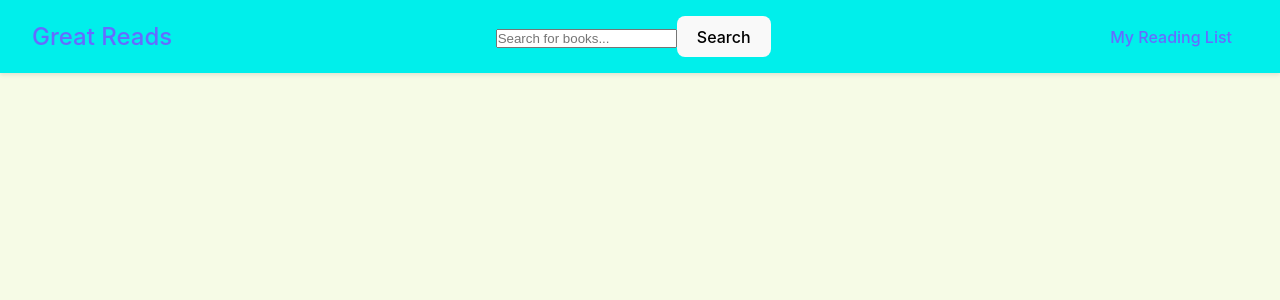
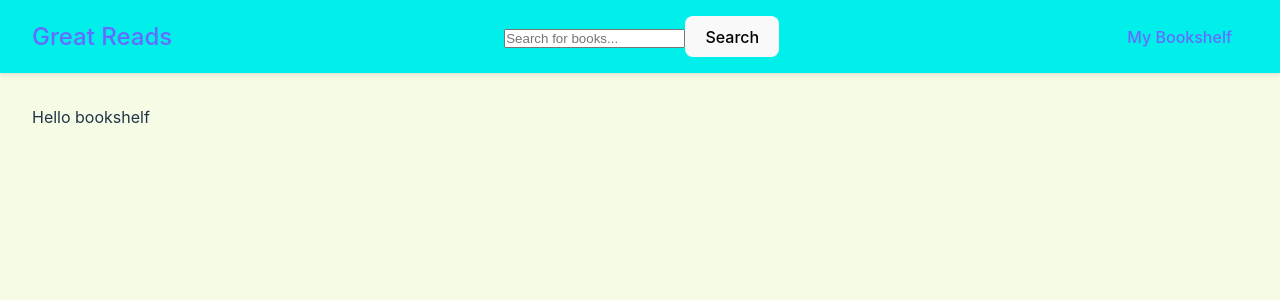
Before and after one commit to CamdenKitowski/great_reads, a React (Vite) app in the folder frontend/: page /bookshelf in a window 1280 px wide. Shown: the top 300 px of the page. Built offline with nearby package versions, Linux system fonts and the light colour scheme.

Commit message:
make bookshelf

```diff
--- a/frontend/src/App.jsx
+++ b/frontend/src/App.jsx
@@ -2,6 +2,7 @@
 import './css/App.css';
 import Home from './pages/Home';
 import Notes from './pages/Notes';
+import Bookshelf from './pages/Bookshelf';
 import NavBar from './components/NavBar';
 import { Routes, Route } from 'react-router-dom';
 import { BookProvider } from './contexts/BookContext';
@@ -15,6 +16,7 @@ function App() {
         <Routes>
           <Route path="/" element={<Home />} />
           <Route path="/notes" element={<Notes />} />
+          <Route path="/bookshelf" element={<Bookshelf />} />
         </Routes>
       </main>
     </BookProvider>
--- a/frontend/src/components/NavBar.jsx
+++ b/frontend/src/components/NavBar.jsx
@@ -29,7 +29,7 @@ function NavBar() {
             </button>
         </form>
         <div className='navbar-links'>
-            <Link to="/" className="nav-link">My Reading List</Link>
+            <Link to="/bookshelf" className="nav-link">My Bookshelf</Link>
         </div>
     </div>
     );
--- /dev/null
+++ b/frontend/src/pages/Bookshelf.jsx
@@ -0,0 +1,10 @@
+
+function Bookshelf() {
+    return (
+        <div>
+            <p>Hello bookshelf</p>
+        </div>
+    )
+}
+
+export default Bookshelf;
```
